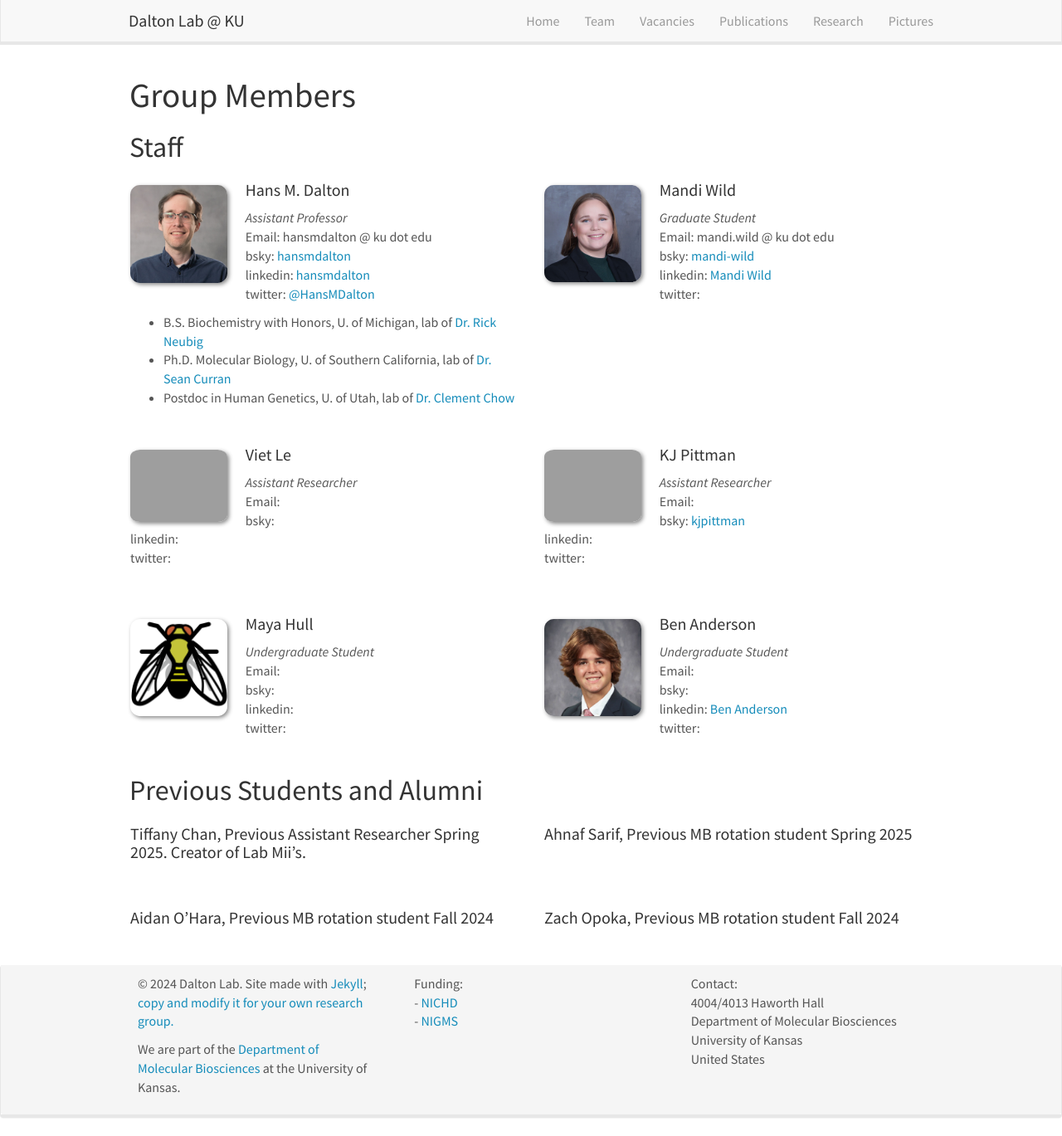
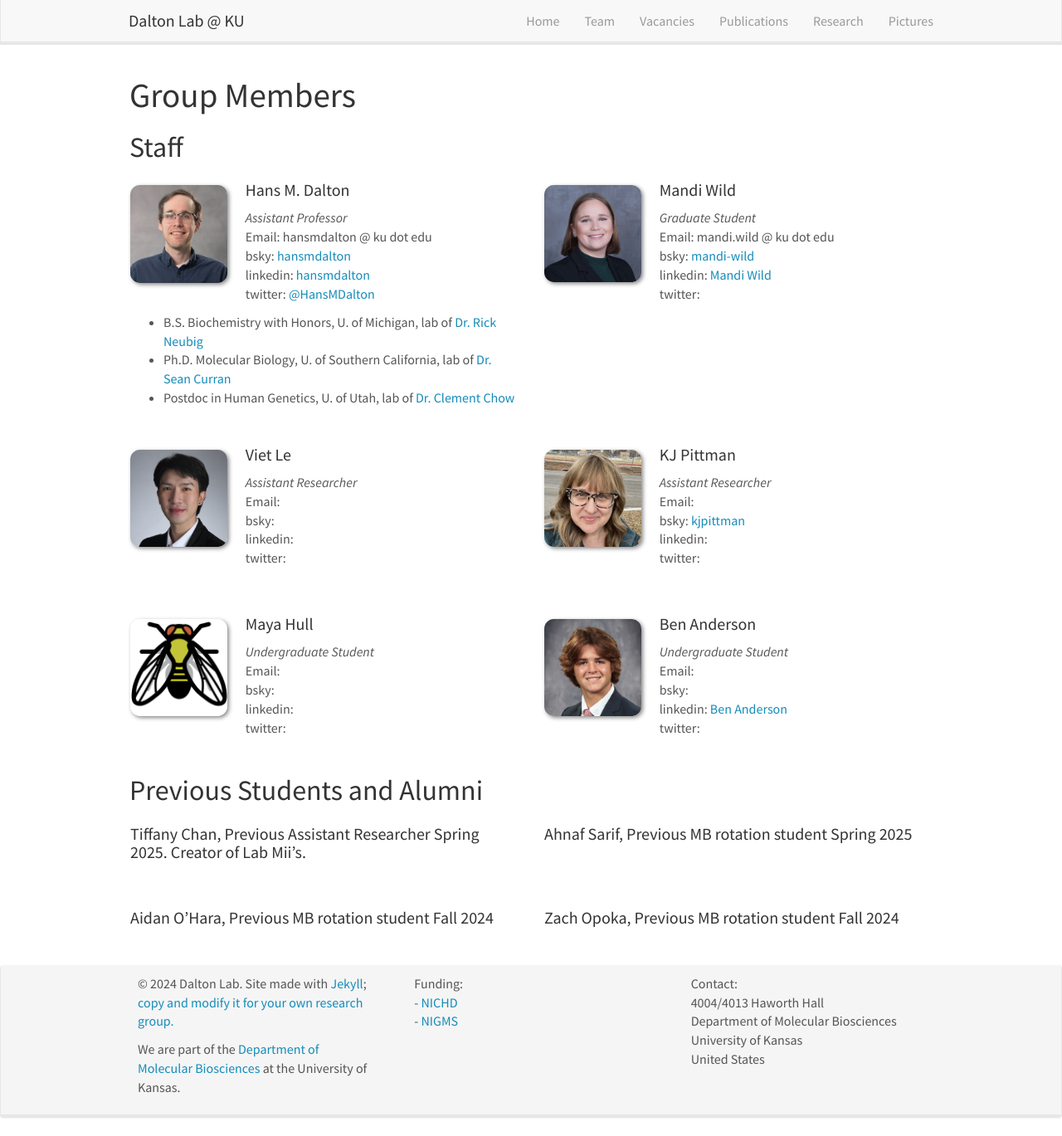
Before and after one commit to hansmdalton/hansmdalton.github.io, a Jekyll site: the page built from _pages/team.md, in a window 1280 px wide and 1369 px high. Shown: the whole window at 83% size. Built offline with Jekyll 4.4.1, drawn with Linux system fonts in a browser that asks for light colours; nearby versions of some CDN libraries.

Commit message:
Update team_members.yml

```diff
--- a/_data/team_members.yml
+++ b/_data/team_members.yml
@@ -18,11 +18,11 @@
   linkedin: <a href="https://www.linkedin.com/in/mandi-wild-7249a4237/">Mandi Wild</a>
 
 - name: Viet Le
-  photo: Viet.png
+  photo: Viet.jpg
   info: Assistant Researcher
 
 - name: KJ Pittman
-  photo: KJ.png
+  photo: KJ.jpg
   info: Assistant Researcher
   bsky: <a href="https://www.kjpittman.bsky.social">kjpittman</a>
 
```
